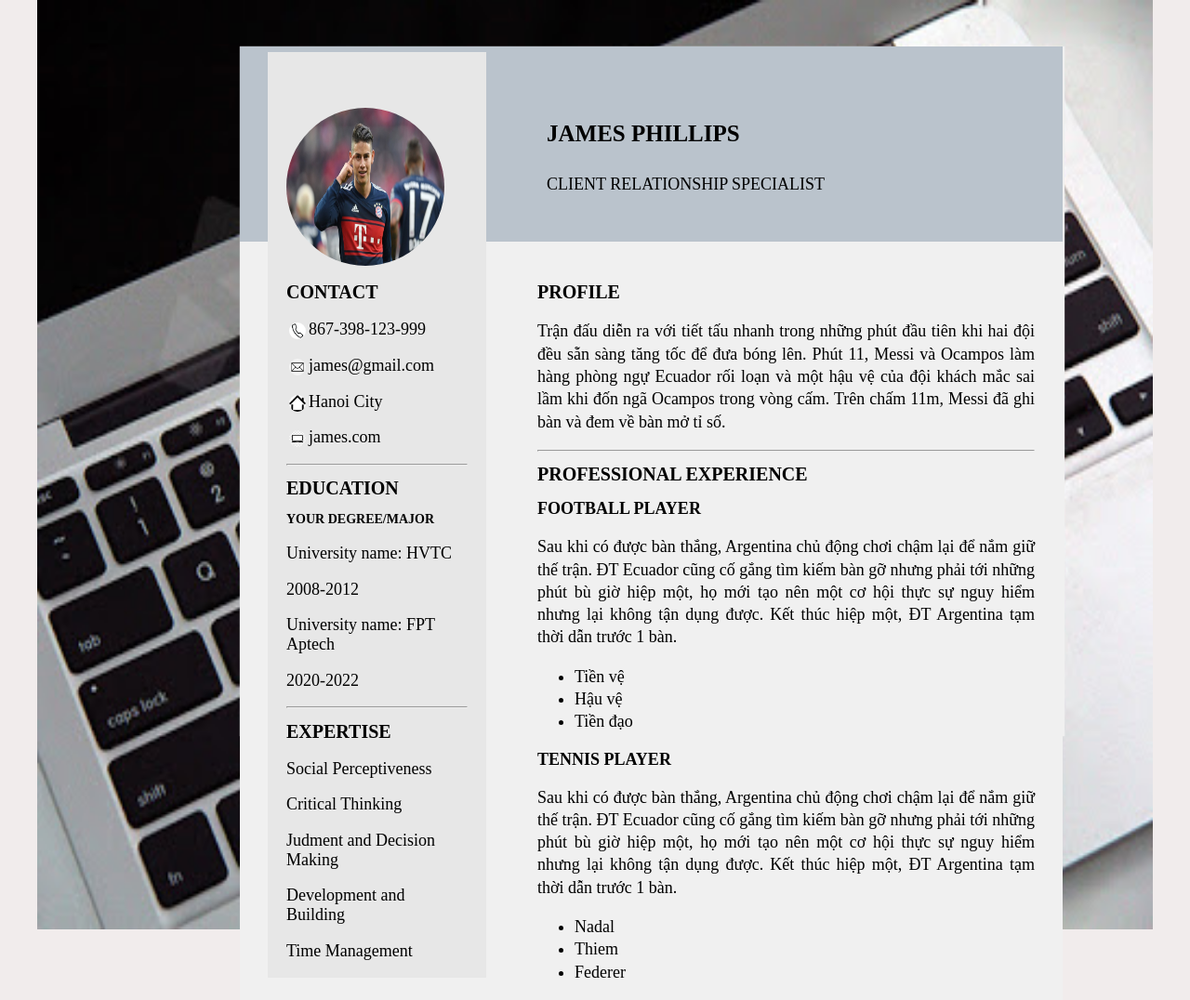
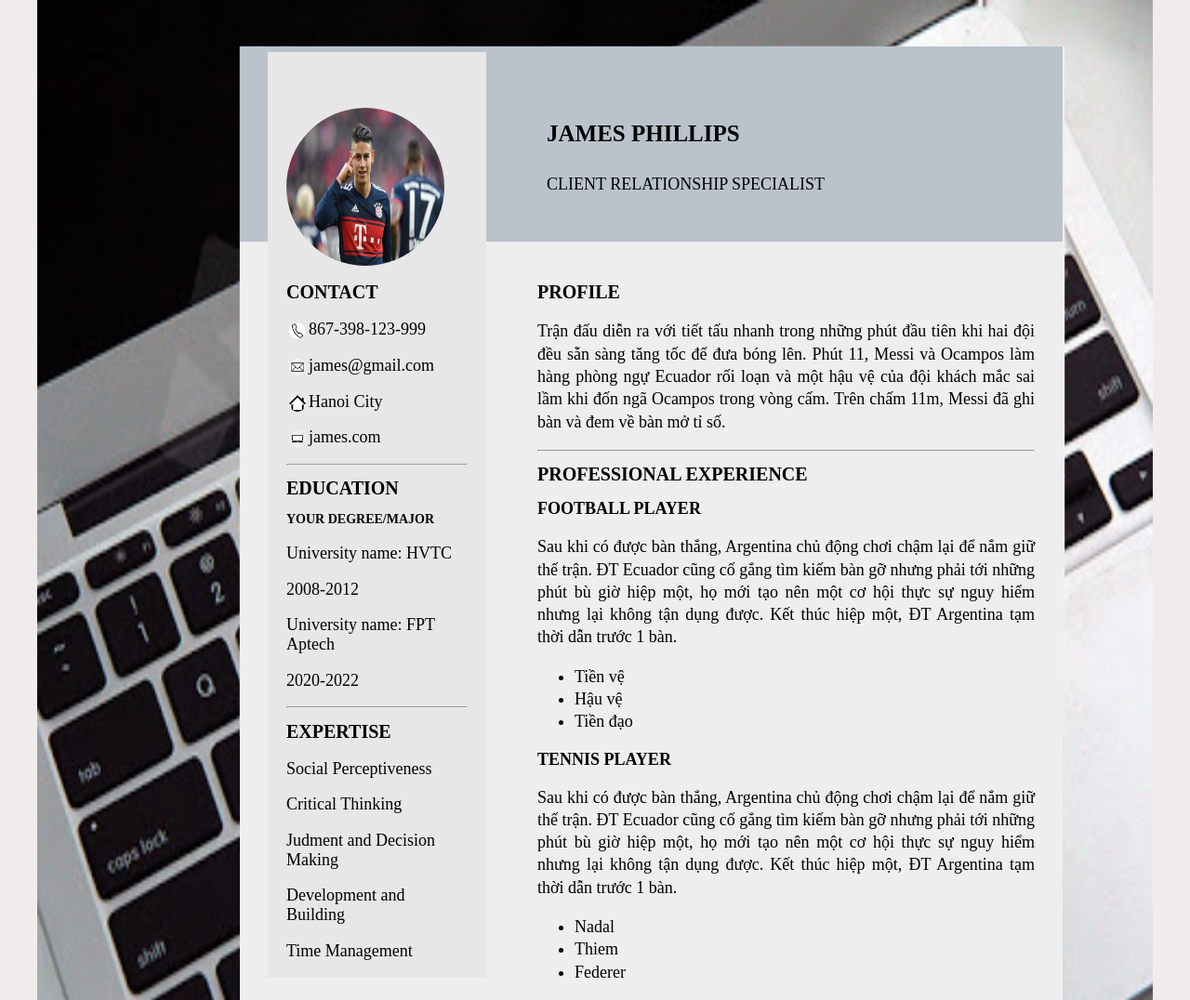
Before and after one commit to ducthanh3012/autoweb, a PHP site: page /cvjames.html in a window 1280 px wide. Shown: the whole page at 93% size. Run offline with PHP 8.4, Linux system fonts and the light colour scheme.

Commit message:
CV James

```diff
--- a/css/james.css
+++ b/css/james.css
@@ -5,7 +5,7 @@ body{
     background-color: #f1ecec;
     background-image: url("../imgs/macbook.jpg");
     background-repeat: no-repeat; /*  */
-    background-size: 1200px 1000px; /* kéo ra   */
+    background-size: 1200px 1200px;
     background-position: center top ;
     font-family: "Times New Roman";
 
@@ -33,7 +33,7 @@ body{
     float: left   ;
     text-align: justify;
     padding:30px 30px 0px 320px;
-    background-color: #f0f0f0;
+    background-color: #eeeeee;
 }
 #jameright{
     float: left;
```
